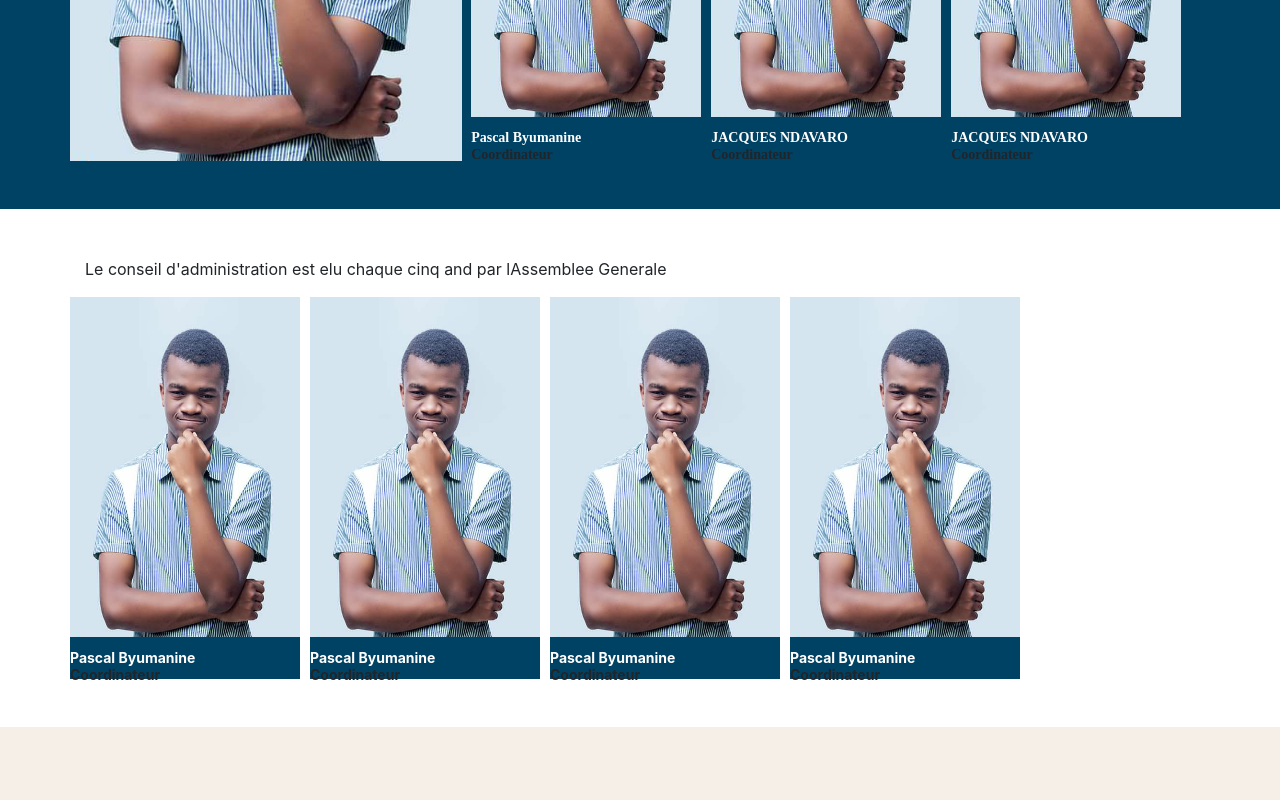
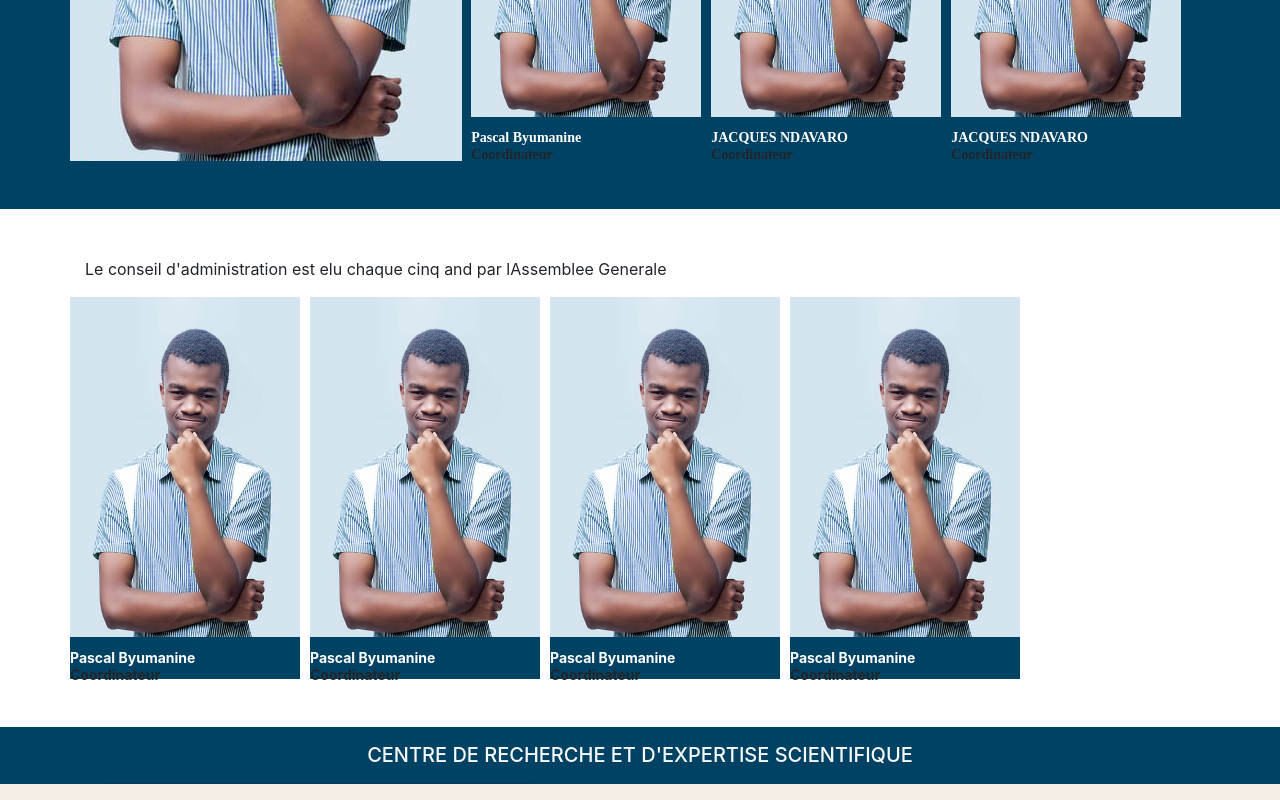
Before and after one commit to GhislainMitahi/CRES-React, a React (Create React App) app: page / in a window 1280 px wide. Shown: the part 2516-3316 px from the top of the page. Before the commit the page ends 3243 px from the top, so only its background shows below. Built offline with nearby package versions, Linux system fonts and the light colour scheme.

Commit message:
customize the footer  section

```diff
--- a/src/App.css
+++ b/src/App.css
@@ -155,3 +155,6 @@
 .equipe2 >p{
   color: #68899E;
 }
+.footer{
+  background-color: #004264;
+}
--- a/src/components/Footer.js
+++ b/src/components/Footer.js
@@ -3,8 +3,15 @@ import { Link } from "react-router-dom";
 
 const Footer = ()=>{
     return (
-        <div>
-
+        <div className="footer">
+            <div className="container pt-3">
+                <div className="text-center text-light">
+                    <h5>CENTRE DE RECHERCHE ET D'EXPERTISE SCIENTIFIQUE</h5>
+                    <div className="col-5">
+                        <hr/>
+                    </div>
+                </div>
+            </div>
         </div>
     )
 }
```
